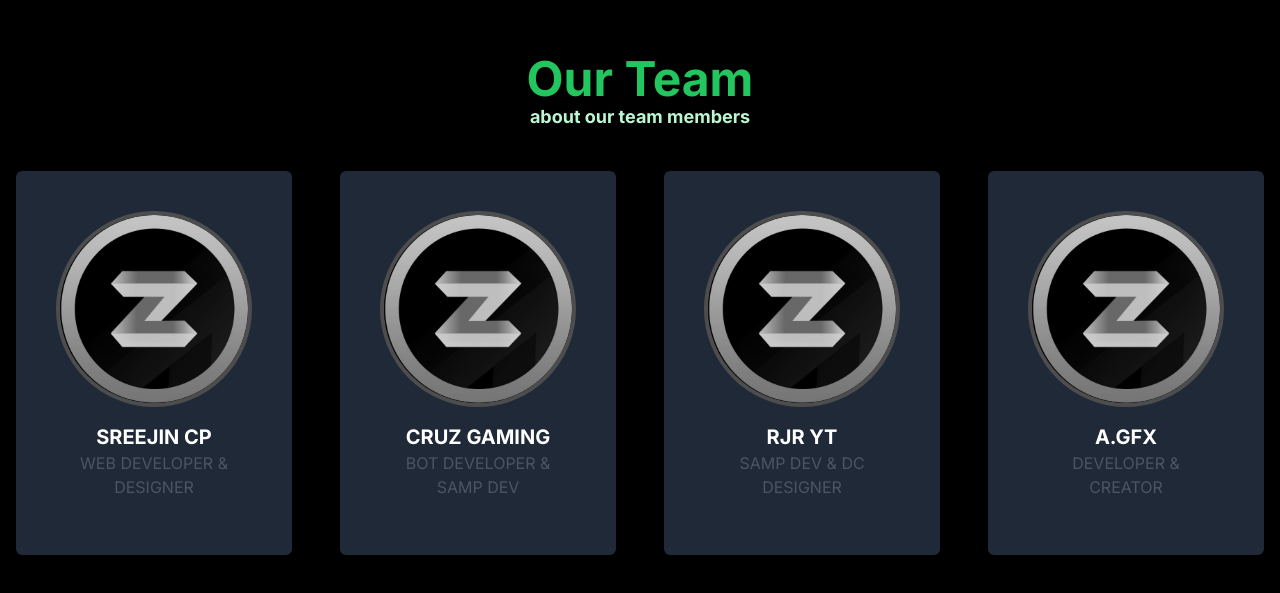
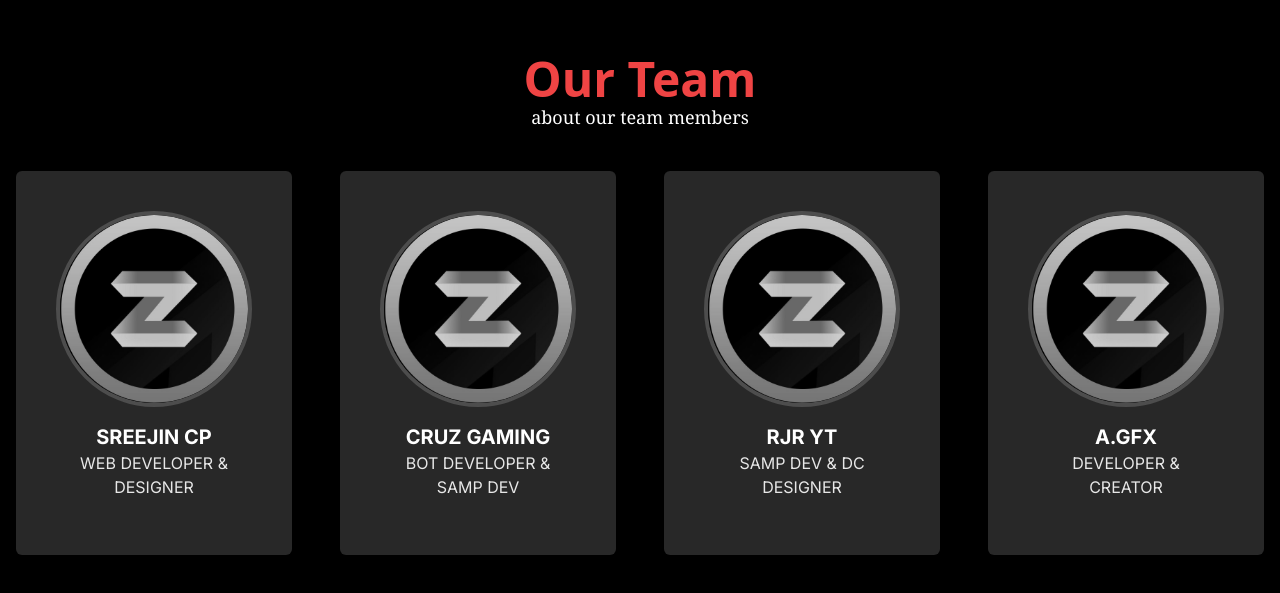
Before and after one commit to Sreejin-dev/Dashboard-Zua, a Next.js app: page /Team in a window 1280 px wide. Shown: the part 107-700 px from the top of the page. Built offline with nearby package versions, Linux system fonts and the light colour scheme.

Commit message:
modified:   components/Team/Team.jsx

```diff
--- a/components/Team/Team.jsx
+++ b/components/Team/Team.jsx
@@ -5,15 +5,16 @@ import person from "@/assets/zoulogo.jpeg";
 function TeamMember({ name, role }) {
   return (
     <div className="p-4  ">
-      <div className="shadow-md bg-gray-800 text-white rounded-md overflow-hidden p-10 hover:p-5 transition-all  hover:bg-[#DC143C] duration-500">
+      <div className="shadow-md transition-all  filter md:grayscale hover:grayscale-0 bg-gray-800 text-white rounded-md overflow-hidden p-10 hover:p-5 transition-all  hover:bg-[#DC143C] duration-500">
         <Image
           src={person}
+          placeholder="blur"
           alt={name}
-          className="w-full border-4 rounded-full border-red-600 hover:border-white transition-all filter md:grayscale hover:grayscale-0"
+          className="w-full border-4 rounded-full border-red-600 hover:border-white"
         />
         <div className="p-4 text-center">
           <h2 className="text-xl font-bold">{name}</h2>
-          <p className="text-gray-600  text-gray-200">{role}</p>
+          <p className="  text-gray-200">{role}</p>
         </div>
       </div>
     </div>
@@ -32,8 +33,8 @@ function Team() {
     <div className="md:h-auto h-svh md:pt-10">
       <div className="text-center">
         {" "}
-        <h2 className="text-green-500 text-5xl font-bold">Our Team</h2>
-        <p className="text-green-200 text-lg font-bold">
+        <h2 className="text-red-500 text-5xl font-bold font-sans ">Our Team</h2>
+        <p className="text-white text-lg font-serif">
           about our team members
         </p>
       </div>
```
